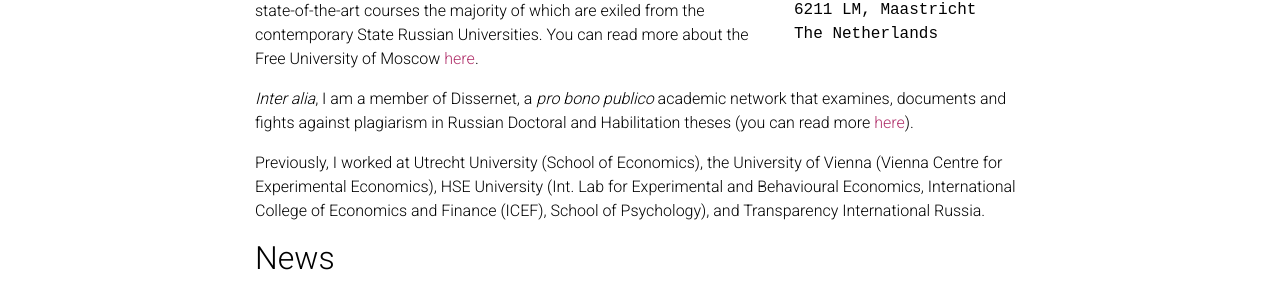
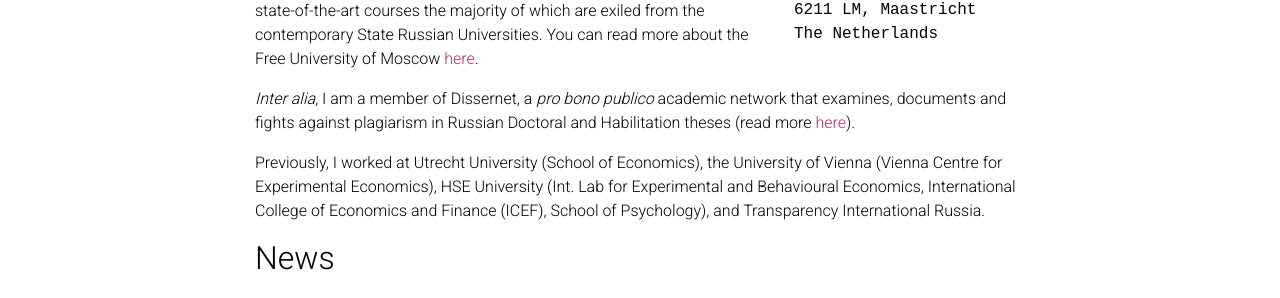
Before and after one commit to egorbronnikov/egorbronnikov.github.io, a Jekyll site: the page built from _pages/about.md, in a window 1280 px wide and 1137 px high. Shown: the part 466-764 px from the top of the window. Built offline with Jekyll 4.4.1, drawn with Linux system fonts in a browser that asks for light colours; comment, search, counter and statistics services are not loaded; a style sheet for code colours, icons or effects is not loaded.

Commit message:
Update about.md

```diff
--- a/_pages/about.md
+++ b/_pages/about.md
@@ -35,6 +35,6 @@
 
 Additionally, I serve as a <i>pro bono publico</i> Adjunct Professor of behavioural economics at the School of Science at the Free University of Moscow (Brīvā Universitāte), a tuition-free online University committed to providing state-of-the-art courses the majority of which are exiled from the contemporary State Russian Universities. You can read more about the Free University of Moscow [here](/teaching/).
 
-<i>Inter alia</i>, I am a member of Dissernet, a <i>pro bono publico</i> academic network that examines, documents and fights against plagiarism in Russian Doctoral and Habilitation theses (you can read more [here](/affiliations/)).
+<i>Inter alia</i>, I am a member of Dissernet, a <i>pro bono publico</i> academic network that examines, documents and fights against plagiarism in Russian Doctoral and Habilitation theses (read more [here](/affiliations/)).
 
 Previously, I worked at Utrecht University (School of Economics), the University of Vienna (Vienna Centre for Experimental Economics), HSE University (Int. Lab for Experimental and Behavioural Economics, International College of Economics and Finance (ICEF), School of Psychology), and Transparency International Russia.
```
